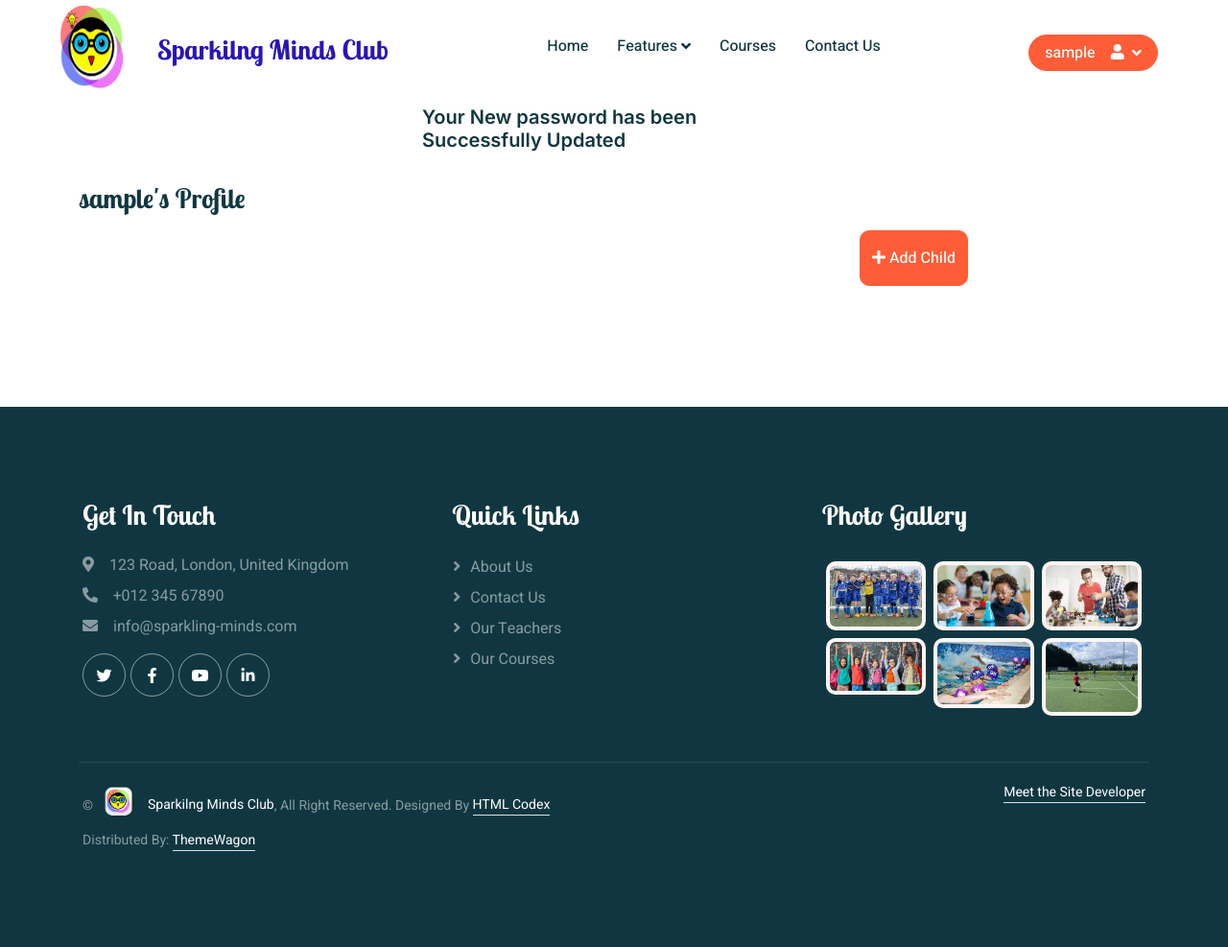
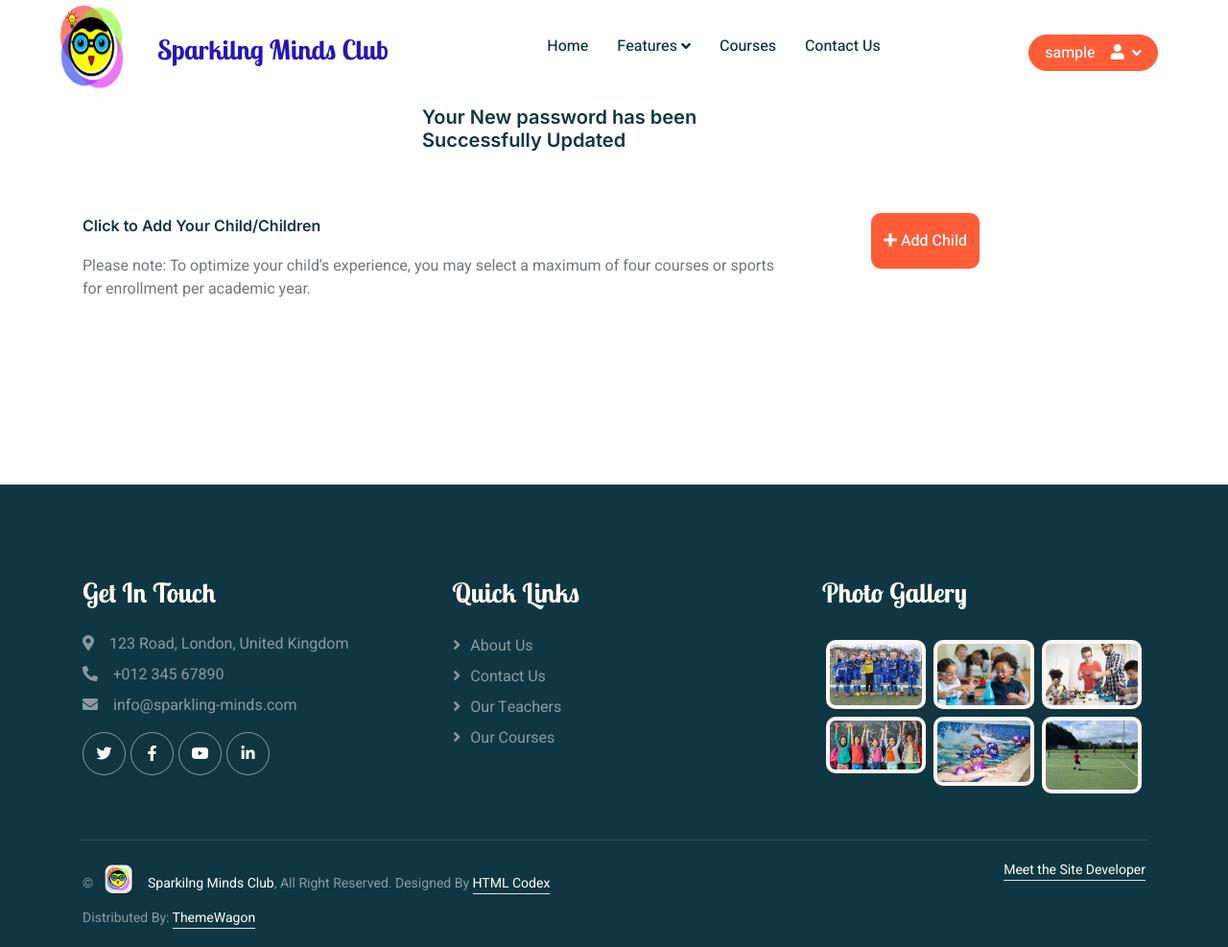
Before and after one commit to Jawahir01/Sparkling-Minds-Kids-Club, a Flask app: a page that uses templates/profile.html in a window 1280 px wide. Shown: the whole page at 96% size. Before the commit the page ends 887 px from the top, so only its background shows below. Run offline with Flask 3, Linux system fonts and the light colour scheme; the visitor is signed in with stand-in values (Sample User, id 1); data that the repository does not hold is empty; some libraries are stand-ins or nearby versions.

Commit message:
Restyle with header and paragrph

```diff
--- a/templates/profile.html
+++ b/templates/profile.html
@@ -188,10 +188,18 @@
         {% endfor %} {% endif %} {% endwith %}
       </section>
 
-      <div class="container-xxl py-3">
+      <div class="container-xxl py-2 pt-5">
         <div class="container">
           <div class="mx-auto mb-5 wow fadeInUp" data-wow-delay="0.1s">
-            <h3 class="mb-3">{{ username }}'s Profile</h3>
+            <div class="row">
+              <div class="col-8">
+                <h6 class="py-1 mb-3">Click to Add Your Child/Children</h6>
+                <p class="mb-0">
+                  Please note: To optimize your child's experience, you may
+                  select a maximum of four courses or sports for enrollment per
+                  academic year.
+                </p>
+              </div>
               <div class="col-2" style="position: absolute; left: 70%">
                 <button
                   class="btn btn-primary w-80 py-3"
@@ -203,6 +211,7 @@
                 >
                   <i class="fa fa-plus"></i> Add Child
                 </button>
+              </div>
             </div>
           </div>
         </div>
```
Lines whose indentation alone changed are shown as unchanged.
